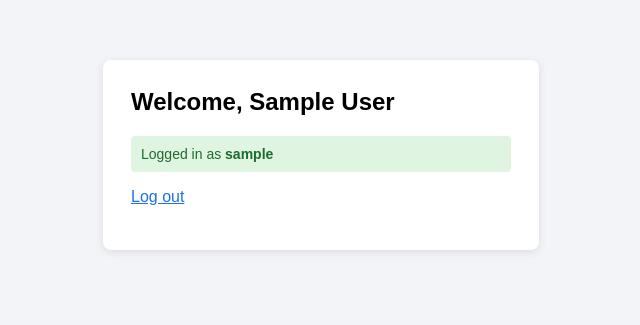
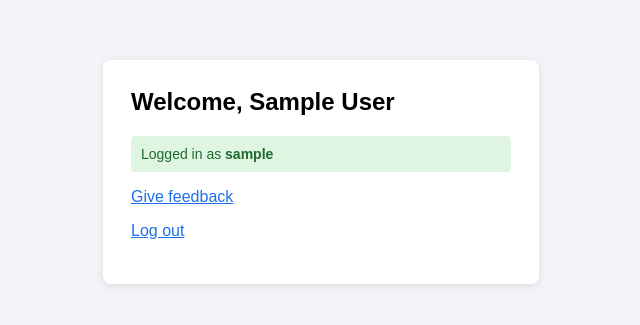
Before and after one commit to ryan-hacking/cat2-auth, a PHP site: page /dashboard.php in a window 1280 px wide. Shown: the top 325 px of the page, without its empty margins (319-959 px from the left). Run offline with PHP 8.4, Linux system fonts and the light colour scheme; the visitor is signed in with stand-in values (Sample User, id 1).

Commit message:
Link dashboard to feedback form

```diff
--- a/dashboard.php
+++ b/dashboard.php
@@ -13,6 +13,7 @@ if (!isset($_SESSION["user_id"])) {
   <div class="box">
     <h2>Welcome, <?= htmlspecialchars($_SESSION["full_name"]) ?></h2>
     <div class="msg ok">Logged in as <b><?= htmlspecialchars($_SESSION["username"]) ?></b></div>
+    <p><a href="feedback.php">Give feedback</a></p>
     <p><a href="logout.php">Log out</a></p>
   </div>
 </body>
```
